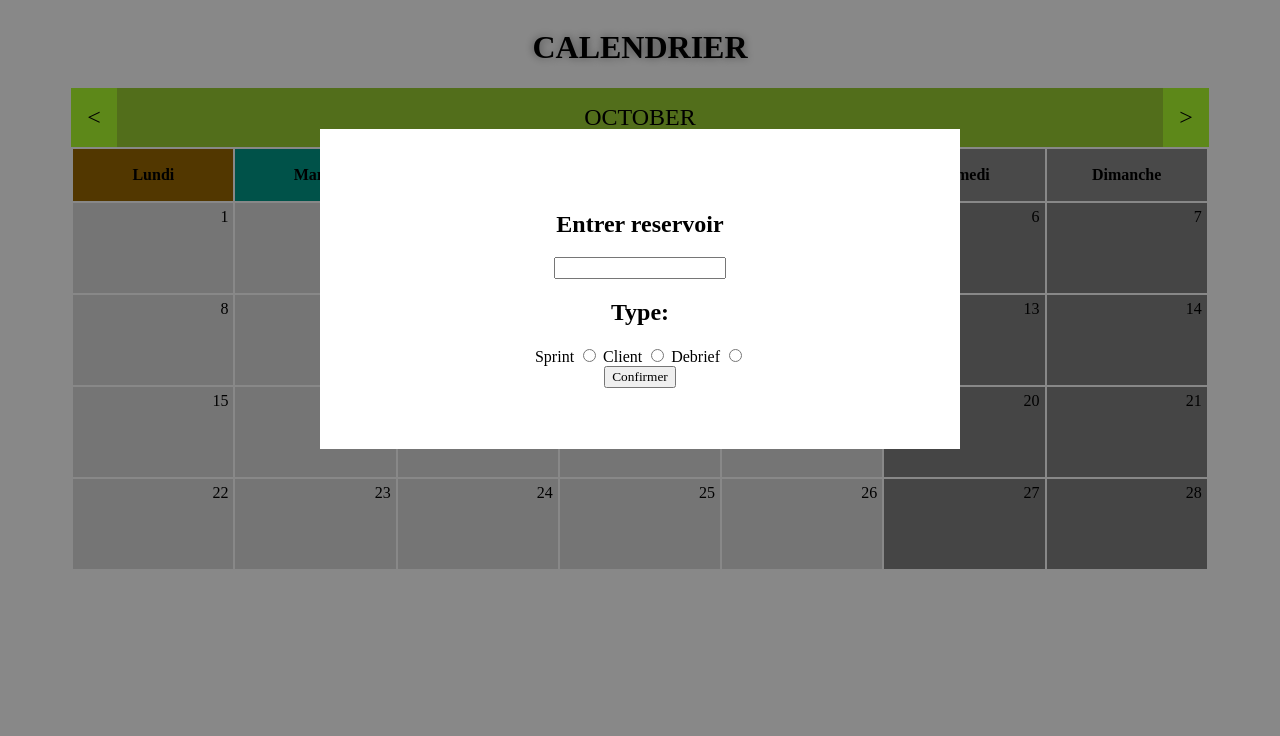
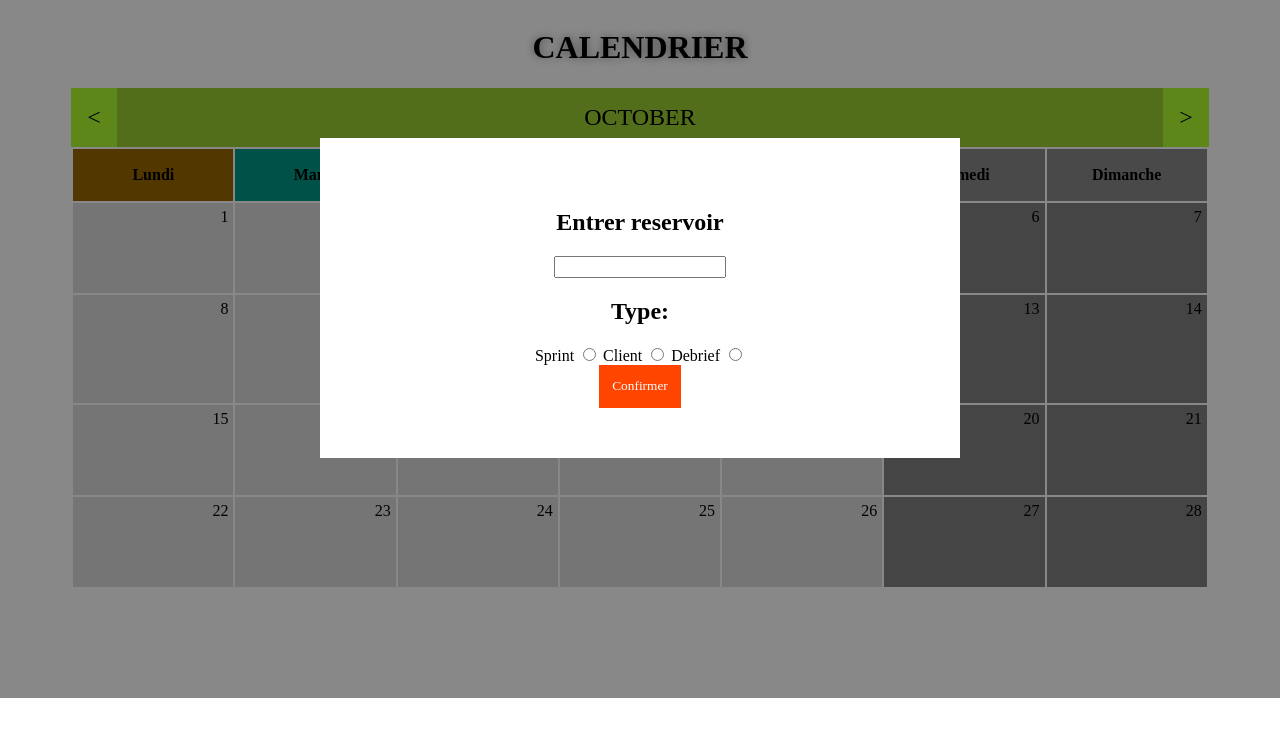
Before and after one commit to ZiyadCh/Calendar, a plain HTML site: page index.html in a window 1280 px wide. Both pictures are taken after a click on the element "10". Drawn offline with Linux system fonts and the light colour scheme.

Commit message:
styling pop

```diff
--- a/script.js
+++ b/script.js
@@ -7,7 +7,8 @@ for (let index = 0; index < data.length; index++) {
   data[index].addEventListener("click", () => {
     modal.className = "popopen";
     fade.className = "fade";
-    data[index].innerHTML = "gggggg";
+    data[index].innerHTML = `${index + 1} <h1>yes</h1>`;
+    reserve.innerHTML = "yes";
   });
 }
 
--- a/style.css
+++ b/style.css
@@ -86,11 +86,21 @@ label button {
   align-items: center;
   z-index: 5;
 }
+.popopen button {
+  border: none;
+  padding: 1em;
+  background: orangered;
+  color: white;
+}
+.popopen button:hover {
+  background: white;
+  color: orangered;
+  border: orangered 1px solid;
+}
 
 .fade {
   width: 100vw;
-  height: 100vw;
-  object-fit: cover;
+  height: 100vh;
   background-color: #0007;
   position: absolute;
 }
```
